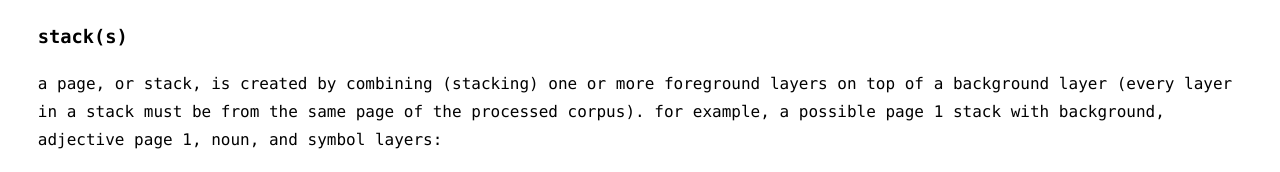
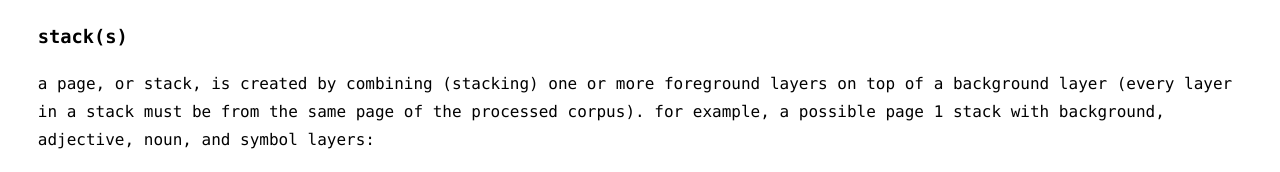
Before and after one commit to caseyanderson/ghostses, a website: page layer_generator/html/instructions.html in a window 1280 px wide. Shown: the part 583-755 px from the top of the page. Drawn offline with Linux system fonts and the light colour scheme.

Commit message:
copy edit

```diff
--- a/layer_generator/html/instructions.html
+++ b/layer_generator/html/instructions.html
@@ -24,7 +24,7 @@
 
 
         <h3>stack(s)</h3>
-        <div><p>a page, or stack, is created by combining (stacking) one or more foreground layers on top of a background layer (every layer in a stack must be from the same page of the processed corpus). for example, a possible page 1 stack with background, adjective page 1, noun, and symbol layers:</p>
+        <div><p>a page, or stack, is created by combining (stacking) one or more foreground layers on top of a background layer (every layer in a stack must be from the same page of the processed corpus). for example, a possible page 1 stack with background, adjective, noun, and symbol layers:</p>
 
         <p><img src='/imgs/ghostses_nns_adj_symb_reszd.jpg'/></p>
 
```
